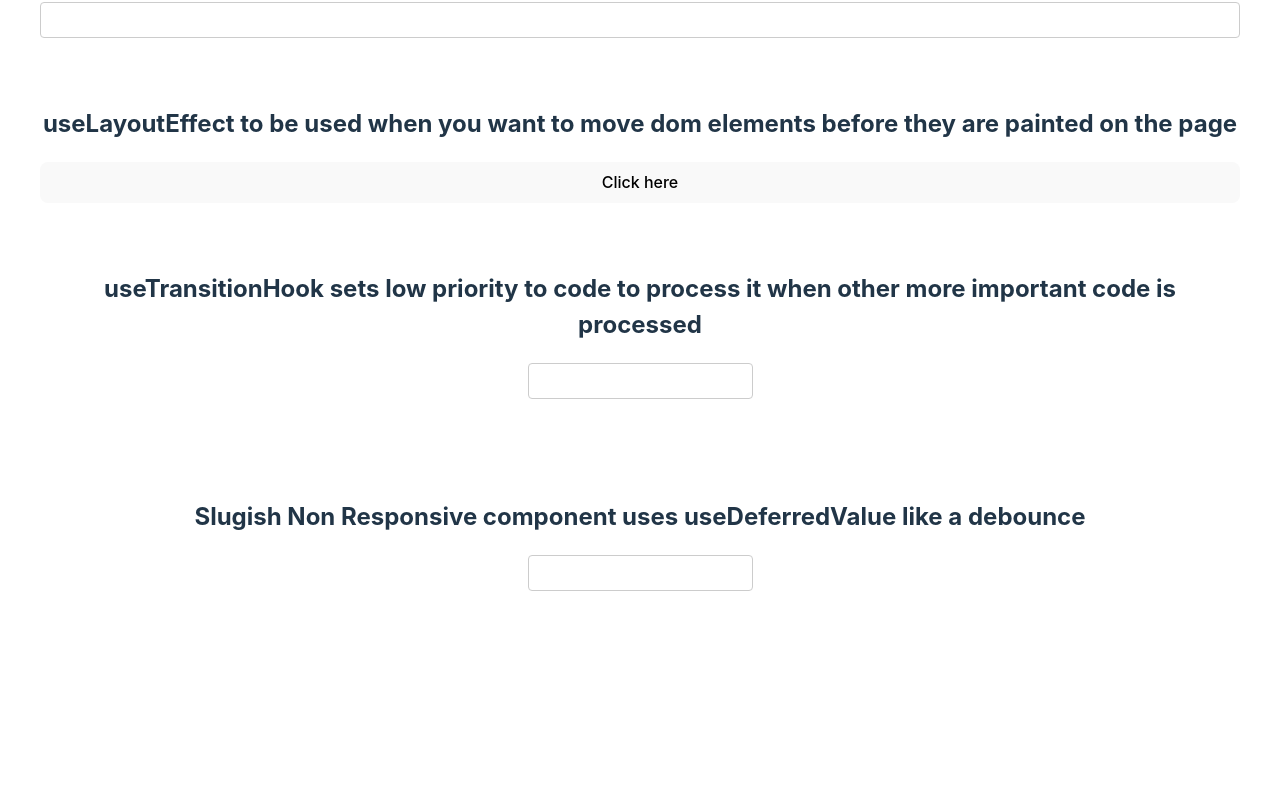
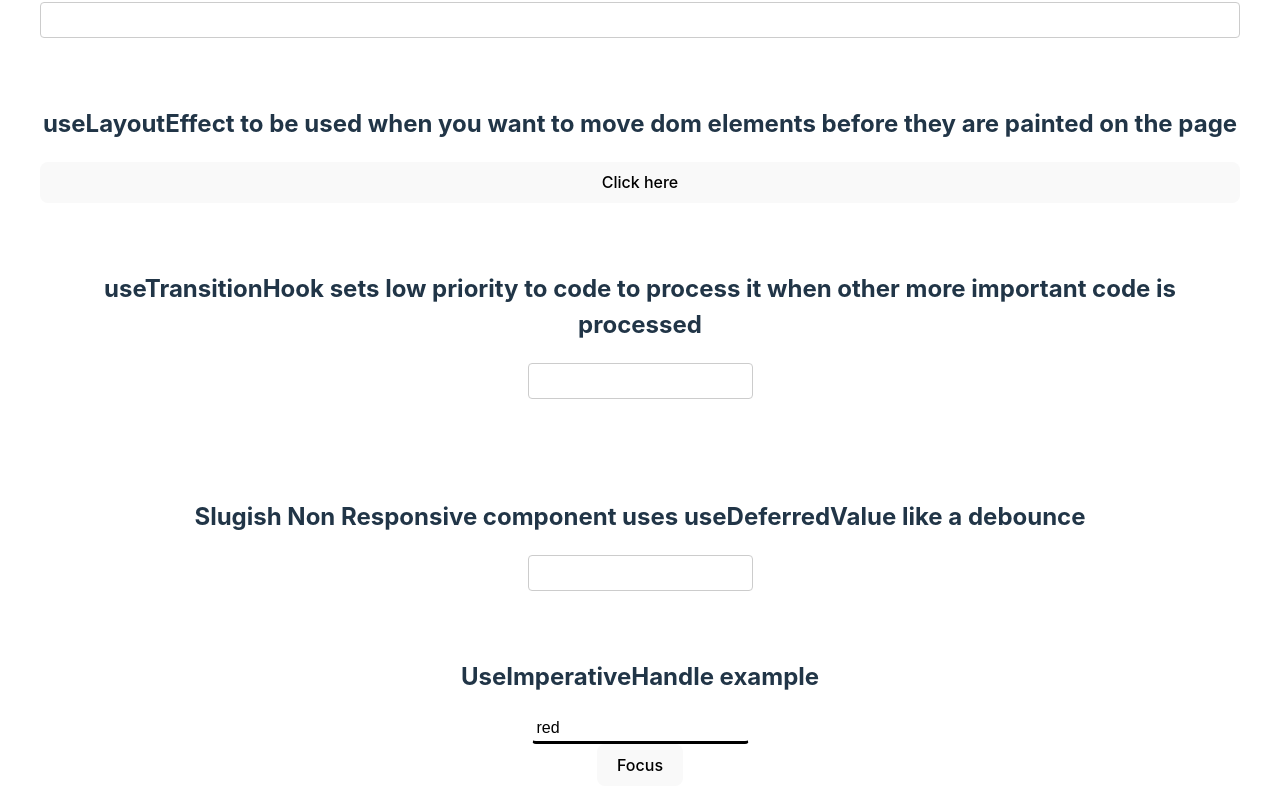
Before and after one commit to magda5281/todo-usereducer, a React (Vite) app: page / in a window 1280 px wide. Shown: the part 314-1124 px from the top of the page. Before the commit the page ends 945 px from the top, so only its background shows below. Built offline with nearby package versions, Linux system fonts and the light colour scheme.

Commit message:
Add forwardRef in CustomInput

```diff
--- a/src/App.tsx
+++ b/src/App.tsx
@@ -9,6 +9,7 @@ import useUpdateLogger from './useUpdateLogger';
 import ModalExample from './components/ModalExample';
 import TransitionHookComponent from './components/TransitionHookComponent';
 import SlugishNonResApps from './components/SlugishNonResApps';
+import ImperativeHandleComponent from './components/ImperativeHandlecomponent';
 
 export const ACTIONS = {
   ADD_NEW: 'add_todo',
@@ -87,6 +88,7 @@ function App() {
       <ModalExample />
       <TransitionHookComponent />
       <SlugishNonResApps />
+      <ImperativeHandleComponent />
     </div>
   );
 }
--- /dev/null
+++ b/src/components/CustomInput.tsx
@@ -0,0 +1,25 @@
+import { forwardRef } from 'react';
+
+const CustomInput = forwardRef<
+  HTMLInputElement,
+  React.InputHTMLAttributes<HTMLInputElement> & { style?: React.CSSProperties }
+>(({ style, ...props }, ref) => {
+  return (
+    <input
+      ref={ref}
+      {...props}
+      style={{
+        padding: '.25rem',
+        borderBottom: '.2em solid black',
+        borderTopRightRadius: '.25rem',
+        borderTopLeftRadius: '.25rem',
+        ...style,
+      }}
+    />
+  );
+});
+
+// ✅ Set a display name to avoid potential issues with refs
+CustomInput.displayName = 'CustomInput';
+
+export default CustomInput;
--- /dev/null
+++ b/src/components/ImperativeHandlecomponent.tsx
@@ -0,0 +1,33 @@
+import { useState, useRef, useEffect } from 'react';
+import CustomInput from './CustomInput';
+
+export default function ImperativeHandleComponent() {
+  const [value, setValue] = useState('red');
+  const inputRef = useRef<HTMLInputElement | null>(null);
+  useEffect(() => {
+    console.log('Setting focus');
+    inputRef.current?.focus();
+  }, []);
+  return (
+    <div>
+      <h2>UseImperativeHandle example</h2>
+      <CustomInput
+        ref={inputRef}
+        value={value}
+        onChange={(e: React.ChangeEvent<HTMLInputElement>) =>
+          setValue(e.target.value)
+        }
+        style={{ fontSize: '1rem' }}
+      />
+      <br />
+      <button
+        onClick={() => {
+          console.log('Ref:', inputRef.current); // Check if ref is correctly set
+          inputRef.current?.focus();
+        }}
+      >
+        Focus
+      </button>
+    </div>
+  );
+}
```
